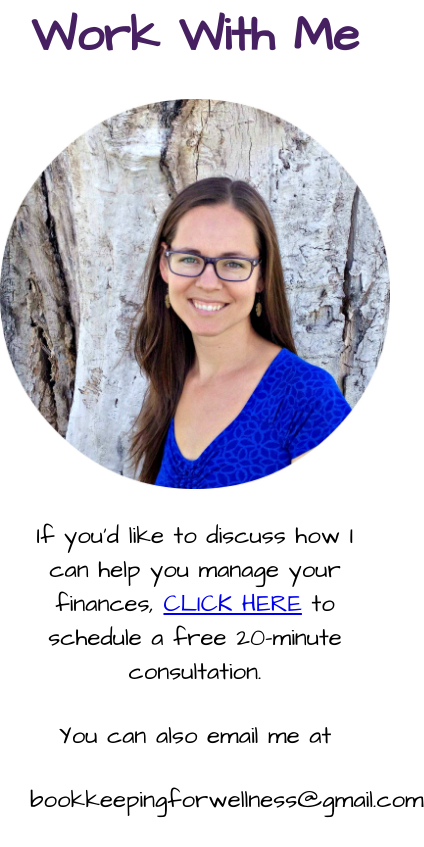
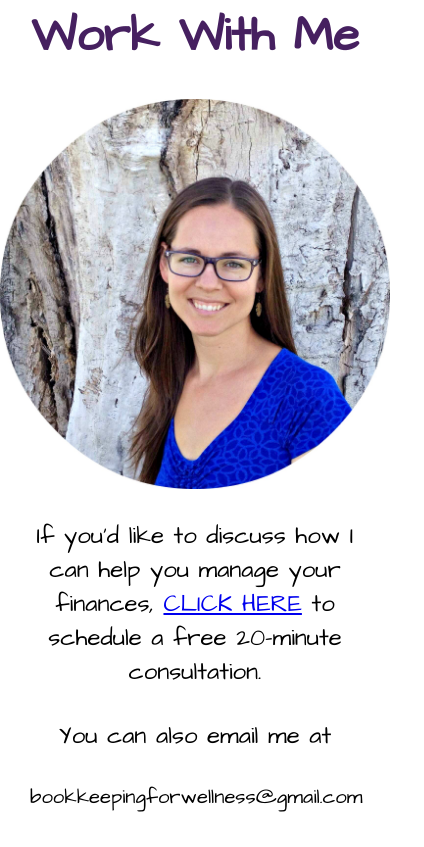
Before and after one commit to n0wandzen/bookkeepingforwellness, a plain HTML site: page index.html in a window 390 px wide. Shown: the part 6129-6976 px from the top of the page, 424 px wide, since content can reach past the window. Drawn offline with Linux system fonts and the light colour scheme.

Commit message:
Update styles.css

```diff
--- a/styles.css
+++ b/styles.css
@@ -90,7 +90,7 @@ ul.topnav li.right {
   }
 
   .responsive-text {
-    font-size: 5.2vw:
+    font-size: 5.2vw;
   }
 
 }
```
